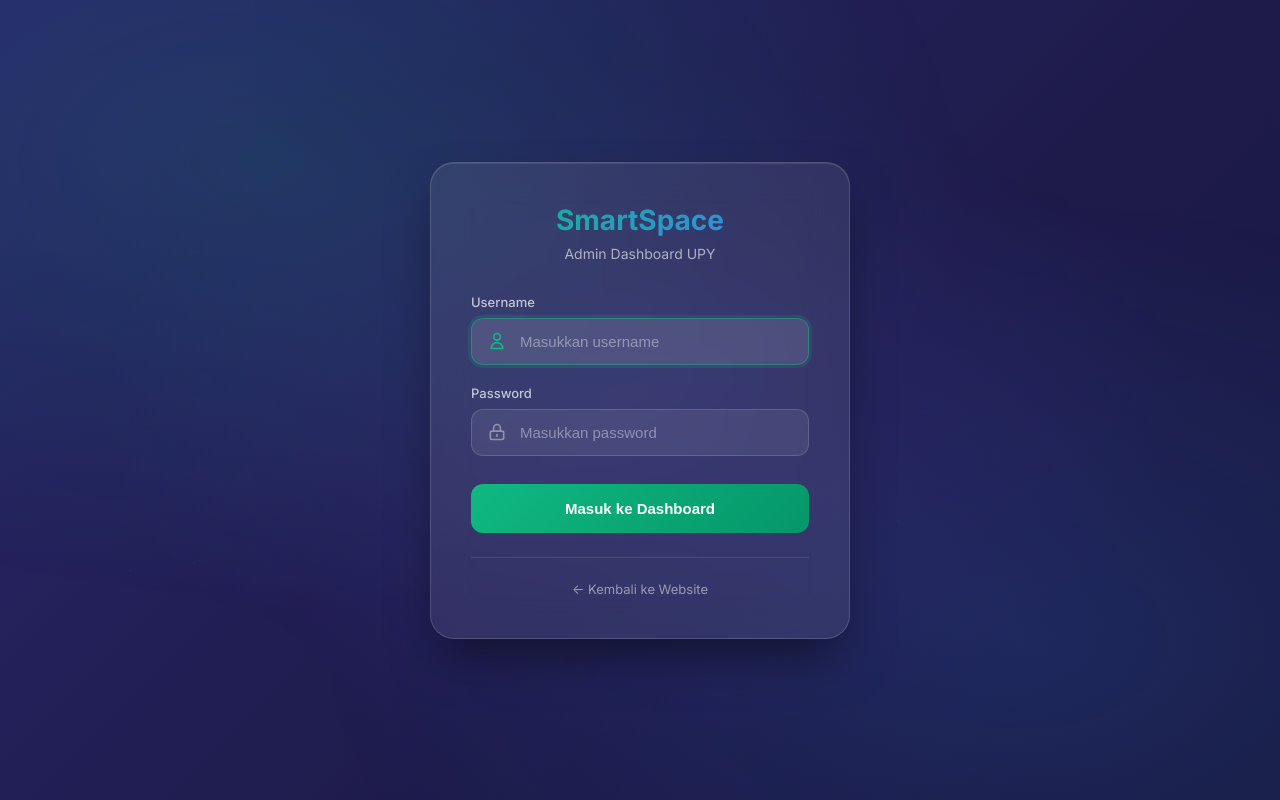
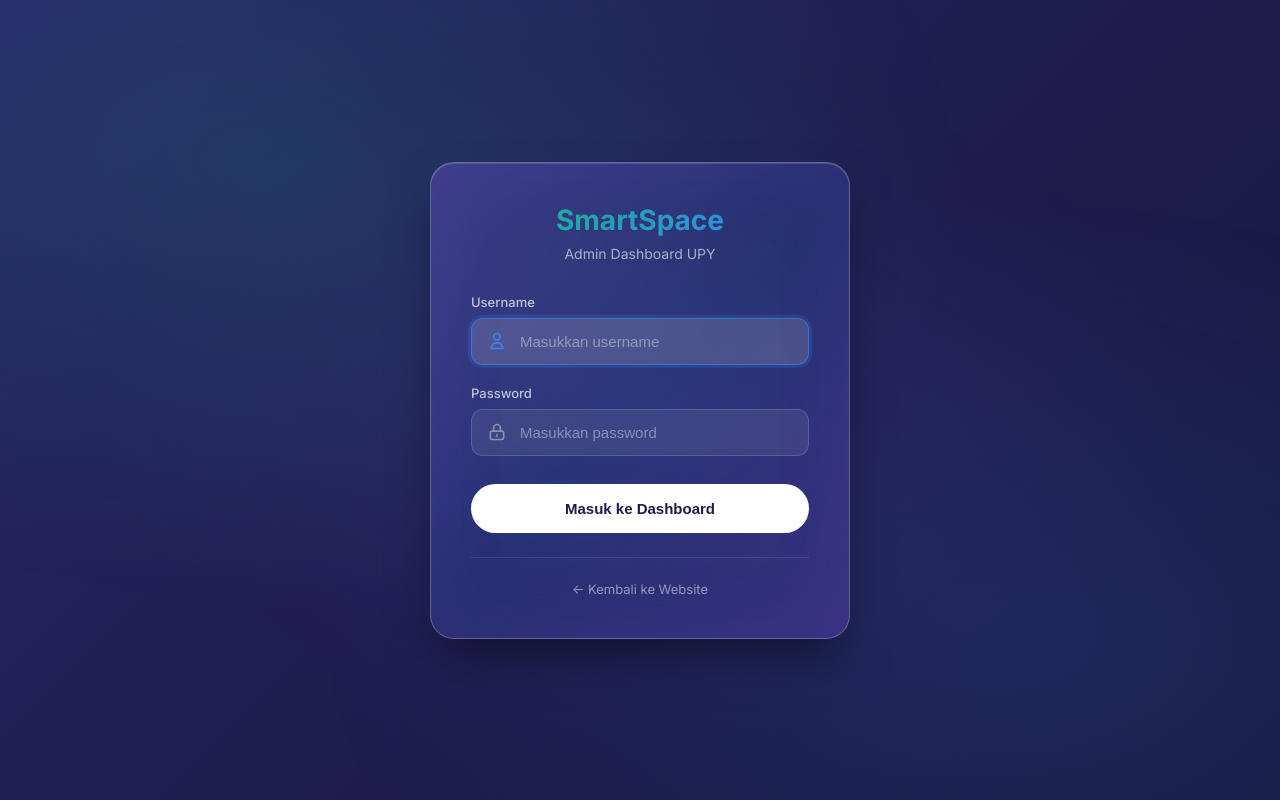
Before and after one commit to dickoadityaazhar20/smartspace-upy, a Django app: template templates/admin/login.html in a window 1280 px wide. Run offline with Django 5.2, Linux system fonts and the light colour scheme; the template is opened without the code that fills it, so the values that code supplies are empty.

Commit message:
Update admin login - blue accent, white button, more glassmorphic form

```diff
--- a/templates/admin/login.html
+++ b/templates/admin/login.html
@@ -189,14 +189,15 @@
             width: 100%;
             max-width: 420px;
             padding: 40px;
-            background: rgba(255, 255, 255, 0.08);
-            backdrop-filter: blur(20px);
-            -webkit-backdrop-filter: blur(20px);
+            background: linear-gradient(135deg, rgba(139, 92, 246, 0.25) 0%, rgba(59, 130, 246, 0.15) 50%, rgba(139, 92, 246, 0.2) 100%);
+            backdrop-filter: blur(24px);
+            -webkit-backdrop-filter: blur(24px);
             border-radius: 24px;
-            border: 1px solid rgba(255, 255, 255, 0.15);
+            border: 1px solid rgba(255, 255, 255, 0.25);
             box-shadow:
                 0 25px 50px -12px rgba(0, 0, 0, 0.5),
-                inset 0 1px 0 rgba(255, 255, 255, 0.1);
+                inset 0 1px 0 rgba(255, 255, 255, 0.15),
+                inset 0 0 80px rgba(139, 92, 246, 0.1);
             animation: cardAppear 0.6s ease-out;
             margin: 20px;
         }
@@ -280,13 +281,13 @@
         }
 
         .form-input:focus {
-            background: rgba(255, 255, 255, 0.12);
-            border-color: rgba(16, 185, 129, 0.5);
-            box-shadow: 0 0 0 3px rgba(16, 185, 129, 0.15);
+            background: rgba(255, 255, 255, 0.15);
+            border-color: rgba(59, 130, 246, 0.6);
+            box-shadow: 0 0 0 3px rgba(59, 130, 246, 0.2);
         }
 
         .input-wrapper:focus-within .input-icon {
-            color: #10B981;
+            color: #3B82F6;
         }
 
         /* SUBMIT BUTTON */
@@ -295,10 +296,10 @@
             padding: 16px;
             font-size: 15px;
             font-weight: 600;
-            color: #fff;
-            background: linear-gradient(135deg, #10B981, #059669);
+            color: #1e1b4b;
+            background: #fff;
             border: none;
-            border-radius: 12px;
+            border-radius: 50px;
             cursor: pointer;
             transition: all 0.3s ease;
             margin-top: 8px;
@@ -306,7 +307,8 @@
 
         .submit-btn:hover {
             transform: translateY(-2px);
-            box-shadow: 0 10px 30px rgba(16, 185, 129, 0.4);
+            box-shadow: 0 10px 30px rgba(255, 255, 255, 0.3);
+            background: #f0f0ff;
         }
 
         .submit-btn:active {
```
